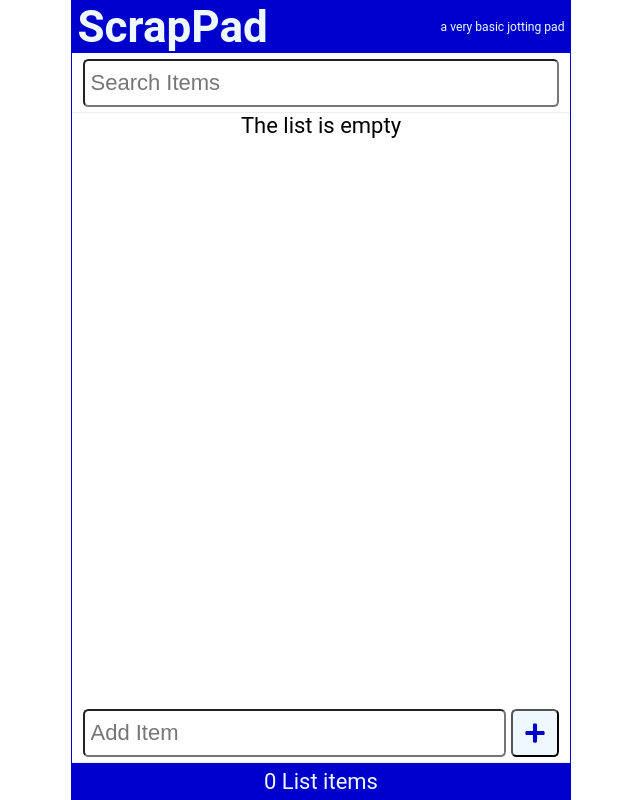
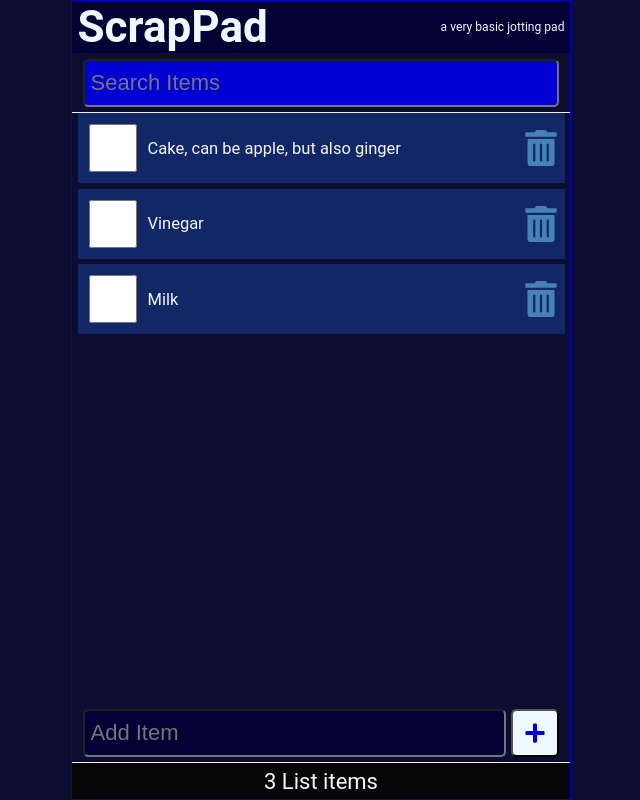
Before and after one commit to Makktu/new-dave-one, a React (Vite) app: page / in a window 1280 px wide. Shown: the whole page, without its empty margins (319-959 px from the left). Built offline with nearby package versions, Linux system fonts and the light colour scheme; data requests are answered from the project's data file.

Commit message:
developing CRUD

```diff
--- a/src/App.jsx
+++ b/src/App.jsx
@@ -6,18 +6,36 @@
 import Content from "./Content";
 import AddItem from "./AddItem";
 
+import apiRequest from "./apiRequest";
+
 function App() {
   const API_URL = "http://localhost:3500/items";
-  const [items, setItems] = useState(
-    JSON.parse(localStorage.getItem("shoppinglist")) || []
-  );
+
+  const [items, setItems] = useState([]);
   const [newItem, setNewItem] = useState("");
   const [search, setSearch] = useState("");
+  const [fetchError, setFetchError] = useState(null);
+  const [isLoading, setIsLoading] = useState(true);
   // __________________________________________
 
   useEffect(() => {
-    localStorage.setItem("shoppinglist", JSON.stringify(items));
-  }, [items]);
+    const fetchItems = async () => {
+      try {
+        const response = await fetch(API_URL);
+        if (!response.ok) throw Error("Did not receive expected data");
+        const listItems = await response.json();
+        setItems(listItems);
+        setFetchError(null);
+      } catch (err) {
+        setFetchError("Error: " + err.message);
+      } finally {
+        setIsLoading(false);
+      }
+    };
+    setTimeout(() => {
+      fetchItems();
+    }, 2500);
+  }, []);
 
   // ___________________________________________
 
@@ -54,6 +72,10 @@
     <div className="App">
       <Header title="ScrapPad" motto="a very basic jotting pad" />
       <SearchItem search={search} setSearch={setSearch} />
+      <main>
+        {isLoading && <p>Loading Items...</p>}
+        {fetchError && <p className="error-msg">{fetchError}</p>}
+        {!fetchError && !isLoading && (
           <Content
             items={items.filter((item) =>
               item.item.toLowerCase().includes(search.toLowerCase())
@@ -61,6 +83,8 @@
             handleCheck={handleCheck}
             handleDelete={handleDelete}
           />
+        )}
+      </main>
       <AddItem
         newItem={newItem}
         setNewItem={setNewItem}
--- a/src/Content.jsx
+++ b/src/Content.jsx
@@ -1,19 +1,17 @@
 import React, { useState } from "react";
 import ItemList from "./ItemList";
 
-const Content = ({ items, handleCheck, handleDelete }) => {
+const Content = ({ items, handleCheck, handleDelete, fetchError }) => {
   // _
 
   return (
     <>
-      <main>
       {items.length ? null : <p>The list is empty</p>}
       <ItemList
         items={items}
         handleCheck={handleCheck}
         handleDelete={handleDelete}
       />
-      </main>
     </>
   );
 };
--- /dev/null
+++ b/src/apiRequest.js
@@ -0,0 +1,12 @@
+const apiRequest = async (url = "", optionsObj = null, errMsg = null) => {
+  try {
+    const response = await fetch(url, optionsObj);
+    if (!response.ok) throw Error("Please reload the app");
+  } catch (err) {
+    errMsg = err.message;
+  } finally {
+    return errMsg;
+  }
+};
+
+export default apiRequest;
--- a/src/styles/index.css
+++ b/src/styles/index.css
@@ -9,6 +9,8 @@
 }
 
 body {
+  background: rgb(13, 13, 50);
+  color: whitesmoke;
   min-height: 100vh;
   font-family: "Roboto", "Oxygen", "Ubuntu", "Cantarell", "Fira Sans",
     "Droid Sans", "Helvetica Neue", sans-serif;
@@ -31,7 +33,7 @@
 header {
   width: 100%;
   padding: 0 0.25em;
-  background-color: mediumblue;
+  background-color: rgb(1, 1, 52);
   color: aliceblue;
   display: flex;
   justify-content: space-between;
@@ -51,7 +53,7 @@
 footer {
   width: 100%;
   padding: 0.25em;
-  background-color: mediumblue;
+  background-color: rgb(6, 6, 7);
   color: aliceblue;
   display: grid;
   place-content: center;
@@ -73,7 +75,7 @@
   align-items: center;
   padding: 0.5rem 0 0.5rem 0.5rem;
   margin: 0.25rem 0;
-  background-color: #eee;
+  background-color: #122866;
 }
 
 .item:first-child {
@@ -143,6 +145,8 @@
   border-radius: 0.25rem;
   margin-right: 0.25rem;
   outline: none;
+  background: rgb(1, 1, 52);
+  color: whitesmoke;
 }
 
 button {
@@ -185,6 +189,8 @@
   padding: 0.25rem;
   border-radius: 0.25rem;
   outline: none;
+  background: rgb(0, 0, 210);
+  color: whitesmoke;
 }
 
 .searchForm {
@@ -210,3 +216,11 @@
   border-radius: 0.25rem;
   outline: none;
 }
+
+.error-msg {
+  color: yellow;
+  background-color: rgb(232, 6, 6);
+  margin: 0.5em;
+  padding: 10px;
+  border-radius: 5px;
+}
```
Lines whose indentation alone changed are shown as unchanged.
